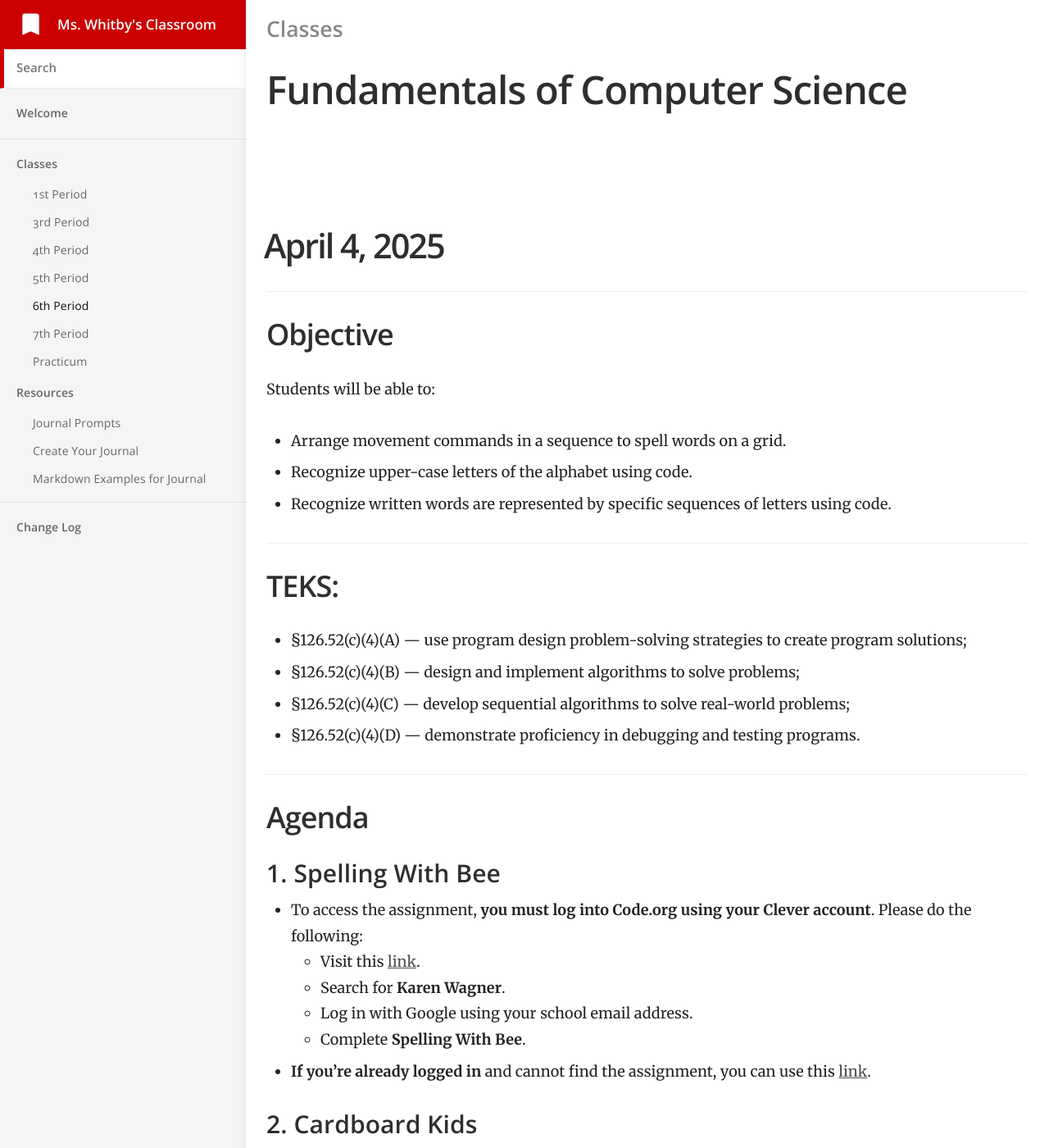
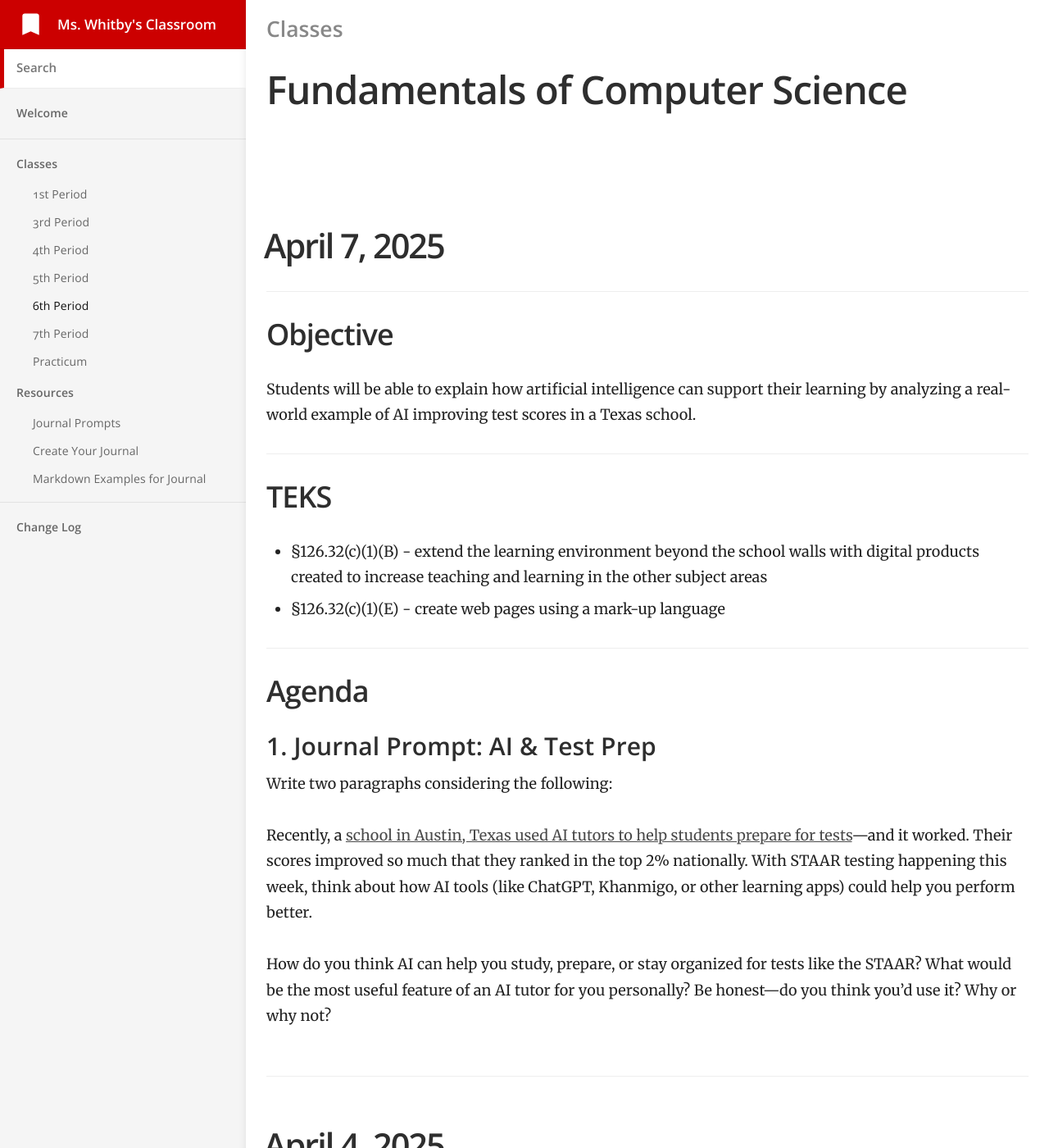
Before and after one commit to mswhitby/classroom, a Jekyll site: the page built from _docs/classes/6th.md, in a window 1280 px wide and 1400 px high. Shown: the whole window at 82% size. Built offline with Jekyll 4.4.1, drawn with Linux system fonts in a browser that asks for light colours.

Commit message:
Updated lessons

```diff
--- a/_docs/classes/6th.md
+++ b/_docs/classes/6th.md
@@ -4,6 +4,29 @@ subtitle: Fundamentals of Computer Science
 category: Classes
 order: 5
 ---
+
+# April 7, 2025
+
+## Objective
+
+Students will be able to explain how artificial intelligence can support their learning by analyzing a real-world example of AI improving test scores in a Texas school.
+
+## TEKS
+
+- §126.32(c)(1)(B) - extend the learning environment beyond the school walls with digital products created to increase teaching and learning in the other subject areas
+- §126.32(c)(1)(E) - create web pages using a mark-up language
+
+## Agenda
+
+### 1. Journal Prompt: AI & Test Prep
+
+Write two paragraphs considering the following:
+
+Recently, a [school in Austin, Texas used AI tutors to help students prepare for tests](https://www.fox7austin.com/news/alpha-school-two-hour-learning-ai-tutor-austin-texas)—and it worked. Their scores improved so much that they ranked in the top 2% nationally. With STAAR testing happening this week, think about how AI tools (like ChatGPT, Khanmigo, or other learning apps) could help you perform better.
+
+How do you think AI can help you study, prepare, or stay organized for tests like the STAAR? What would be the most useful feature of an AI tutor for you personally? Be honest—do you think you’d use it? Why or why not?
+
+----
 
 # April 4, 2025
 
```
Also changed, not shown: _docs/classes/1st.md (+12 -4 lines), _docs/classes/3rd.md (+23 -0 lines), _docs/classes/4th.md (+23 -0 lines).
